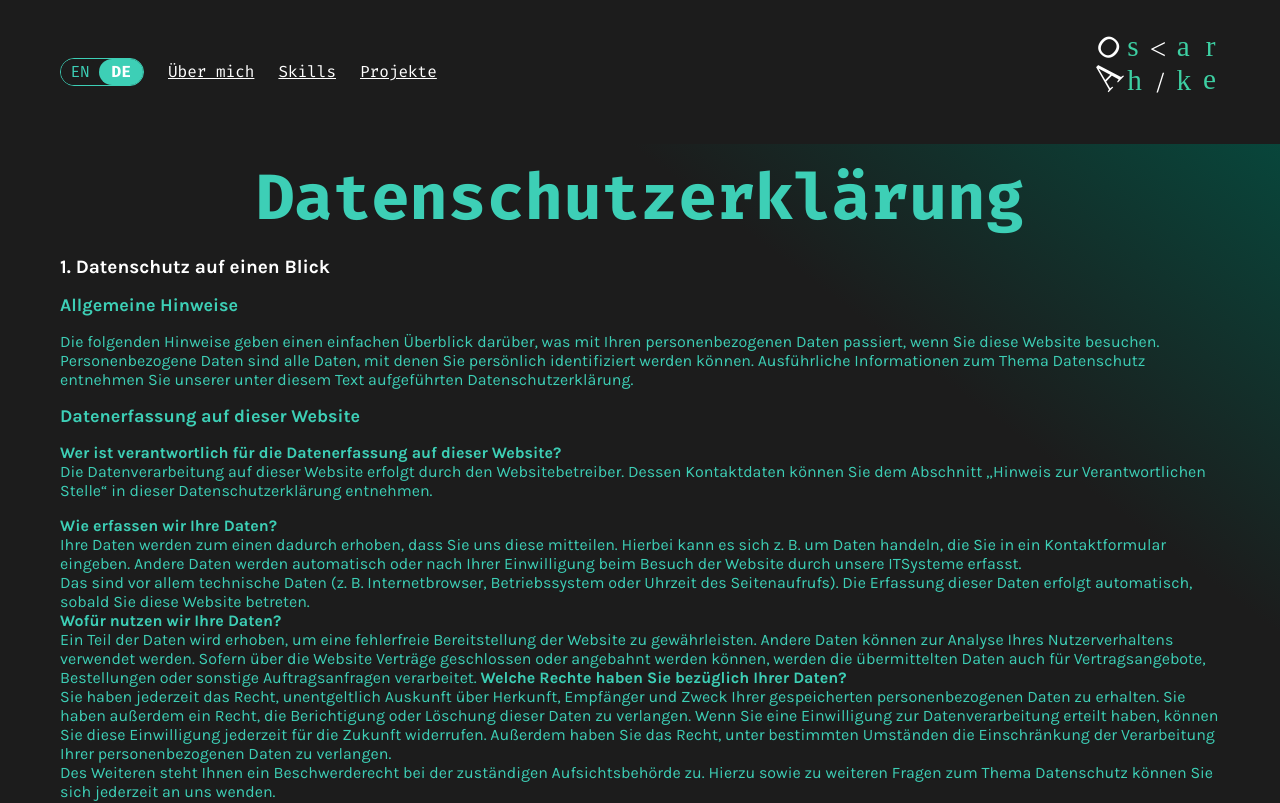
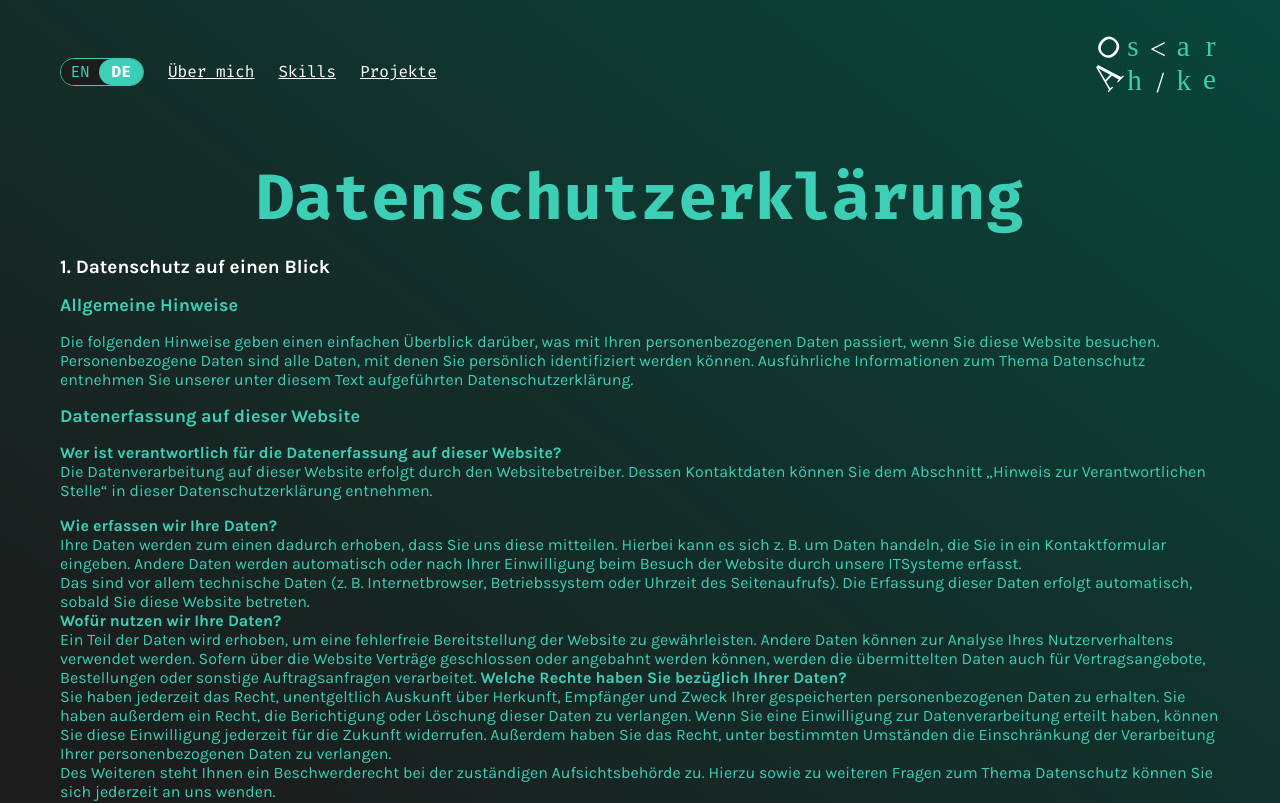
Before and after one commit to OAhlke1/portfolio, an Angular app: page /privacy-policy in a window 1280 px wide. Shown: the top 803 px of the page. Built offline with nearby package versions, Linux system fonts and the light colour scheme.

Commit message:
actual state

```diff
--- a/src/app/legal-notice/legal-notice.component.scss
+++ b/src/app/legal-notice/legal-notice.component.scss
@@ -64,7 +64,6 @@ h2 {
     overflow: hidden;
     height: fit-content;
     min-height: 100vh;
-    background: $linear-background;
 }
 
 .top {
@@ -73,8 +72,10 @@ h2 {
 }
 
 .block {
+    padding: 12px 60px 12px 60px;
     width: 100%;
     max-width: 1440px;
+    margin: 0 auto;
 
     top-bar {
         @include disFlex($aI: center, $jC: space-between);
--- a/src/app/main-page/main-page.component.scss
+++ b/src/app/main-page/main-page.component.scss
@@ -13,11 +13,14 @@
 .all-containing {
     padding-bottom: 80px;
     overflow: hidden !important;
+    // background: $linear-background;
 }
 
 .component-container {
     width: 100%;
+    max-width: 1440px;
     overflow: hidden;
+    margin: 0 auto;
 }
 
 top-section {
@@ -28,7 +31,6 @@ top-section {
     max-height: 1920px;
     padding: $standard-padding;
     @include pos($pos: relative);
-    background: $linear-background;
 }
 
 myself-section {
--- a/src/app/privacy/privacy.component.html
+++ b/src/app/privacy/privacy.component.html
@@ -3,7 +3,7 @@
         <top-bar></top-bar>
     </div>
     <div [ngClass]="{'disNone': !portService.englishActivated}">
-        <div class="block linear-bg">
+        <div class="block">
             <h1>Privacy Policy</h1>
             <h2>1. Data protection at a glance</h2>
             <h3>General information</h3>
@@ -311,7 +311,7 @@
         </div>
     </div>
     <div [ngClass]="{'disNone': !portService.germanActivated}">
-        <div class="block linear-bg">
+        <div class="block">
             <h1>Datenschutzerklärung</h1>
             <!-- </div>
         <div class="block"> -->
--- a/src/app/privacy/privacy.component.scss
+++ b/src/app/privacy/privacy.component.scss
@@ -6,10 +6,6 @@
 
 .disNone {
     display: none !important;
-}
-
-.linear-bg {
-     background: $linear-background !important;
 }
 
 h1 {
@@ -79,6 +75,7 @@ h2 {
     padding: 12px 60px 12px 60px;
     width: 100%;
     max-width: 1440px;
+    margin: 0 auto;
 
     top-bar {
         @include disFlex($aI: center, $jC: space-between);
--- a/src/app/terms-conditions/terms-conditions.component.scss
+++ b/src/app/terms-conditions/terms-conditions.component.scss
@@ -14,7 +14,7 @@
     justify-content: space-between;
     height: 100vh;
     overflow-y: scroll;
-    background: $linear-background;
+    // background: $linear-background;
 }
 
 h1 {
@@ -100,6 +100,7 @@ top-bar {
     padding: 12px 60px 12px 60px;
     width: 100%;
     max-width: 1440px;
+    margin: 0 auto;
 
     &.terms {
         row-gap: 16px;
--- a/src/app/work-together/work-together.component.ts
+++ b/src/app/work-together/work-together.component.ts
@@ -92,7 +92,6 @@ export class WorkTogetherComponent {
     this.checkName(event);
     this.checkMail(event);
     this.checkMessage(event);
-    // this.checkerChecking();
   }
 
   checkName(event: any = null) {
@@ -119,12 +118,6 @@ export class WorkTogetherComponent {
     this.enableDisableButton();
   }
 
-  checkerChecking() {
-    if (this.checkerChecked === "0" || !this.checkerChecked) {
-      this.checkerChecked = true;
-    }
-  }
-
   enableDisableButton() {
     if(this.namePatternCorrect && this.mailPatternCorrect && this.messageInputcontainsText && this.checkerChecked) {
       this.submitButton.nativeElement.removeAttribute('disabled');
--- a/src/styles.scss
+++ b/src/styles.scss
@@ -5,10 +5,15 @@ html {
 }
 
 body {
-    max-width: 1440px;
+    max-width: unset;
     padding: 0;
     margin: 0;
     overflow-y: scroll;
     box-sizing: border-box;
-    margin: 0 auto;
 }
+
+app-root {
+    display: block;
+    width: 100%;
+    background: $linear-background; // linear-gradient(37deg,rgba(28, 28, 28, 1) 70%, rgba(8, 70, 59, 1) 100%) no-repeat;
+}
```
